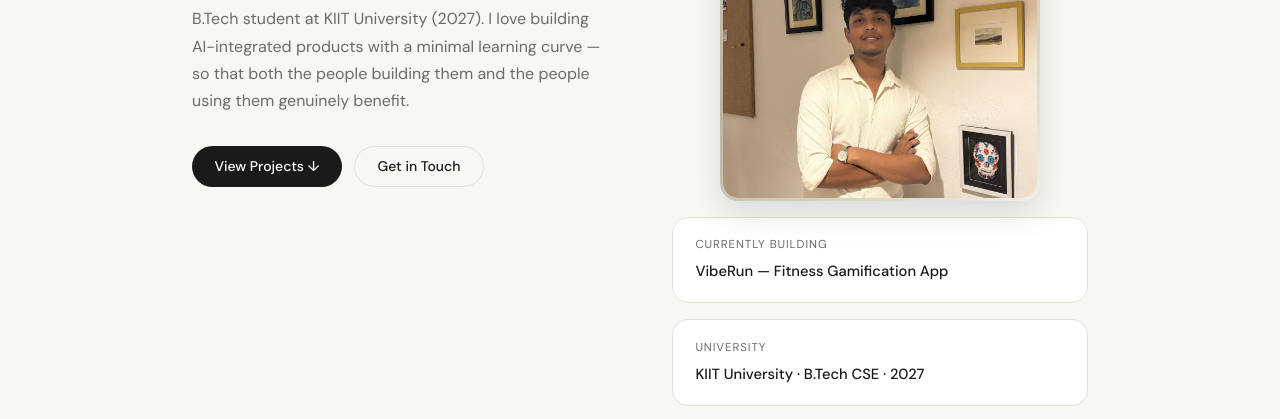
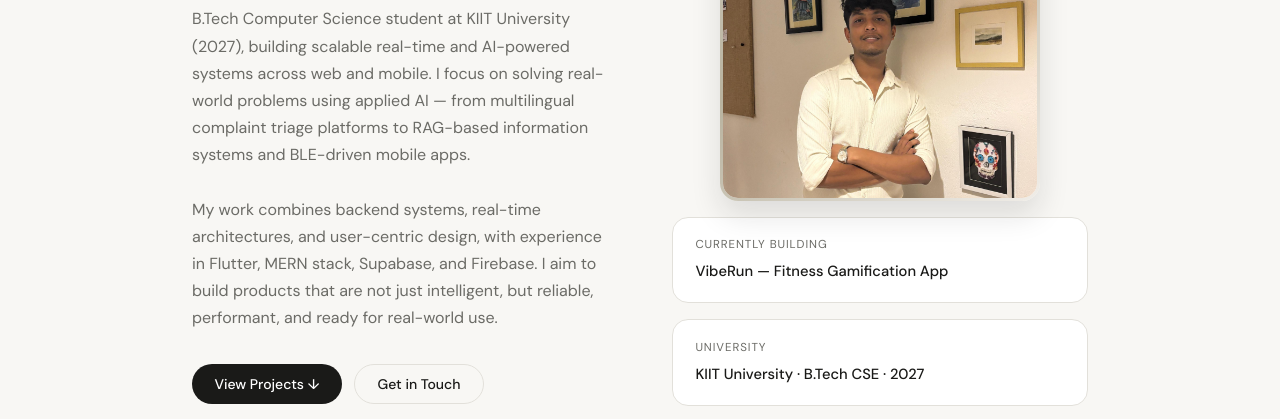
Before and after one commit to akatanishqc/tanishqsolves, a website: page index.html in a window 1280 px wide. Shown: the part 342-761 px from the top of the page. Drawn offline with Linux system fonts and the light colour scheme.

Commit message:
new projects

```diff
--- a/index.html
+++ b/index.html
@@ -989,10 +989,16 @@
           <p class="eyebrow">Computer Science Engineering</p>
           <h1>Hi, I'm<br /><em>Tanishq</em></h1>
           <p class="lead">
-            B.Tech student at KIIT University (2027). I love building
-            AI-integrated products with a minimal learning curve — so that both
-            the people building them and the people using them genuinely
-            benefit.
+            B.Tech Computer Science student at KIIT University (2027), building
+            scalable real-time and AI-powered systems across web and mobile. I
+            focus on solving real-world problems using applied AI — from
+            multilingual complaint triage platforms to RAG-based information
+            systems and BLE-driven mobile apps.
+            <br /><br />
+            My work combines backend systems, real-time architectures, and
+            user-centric design, with experience in Flutter, MERN stack,
+            Supabase, and Firebase. I aim to build products that are not just
+            intelligent, but reliable, performant, and ready for real-world use.
           </p>
           <div class="hero-links">
             <button class="btn btn-primary" onclick="showPage('projects')">
```
